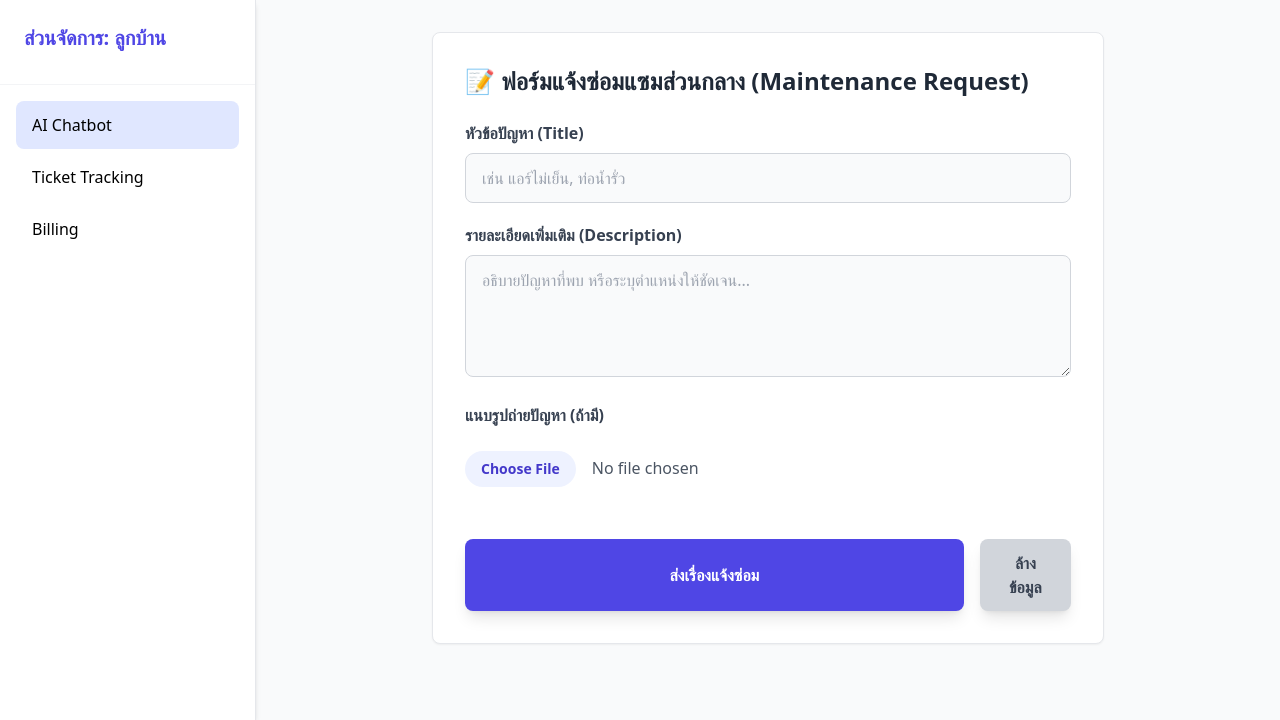
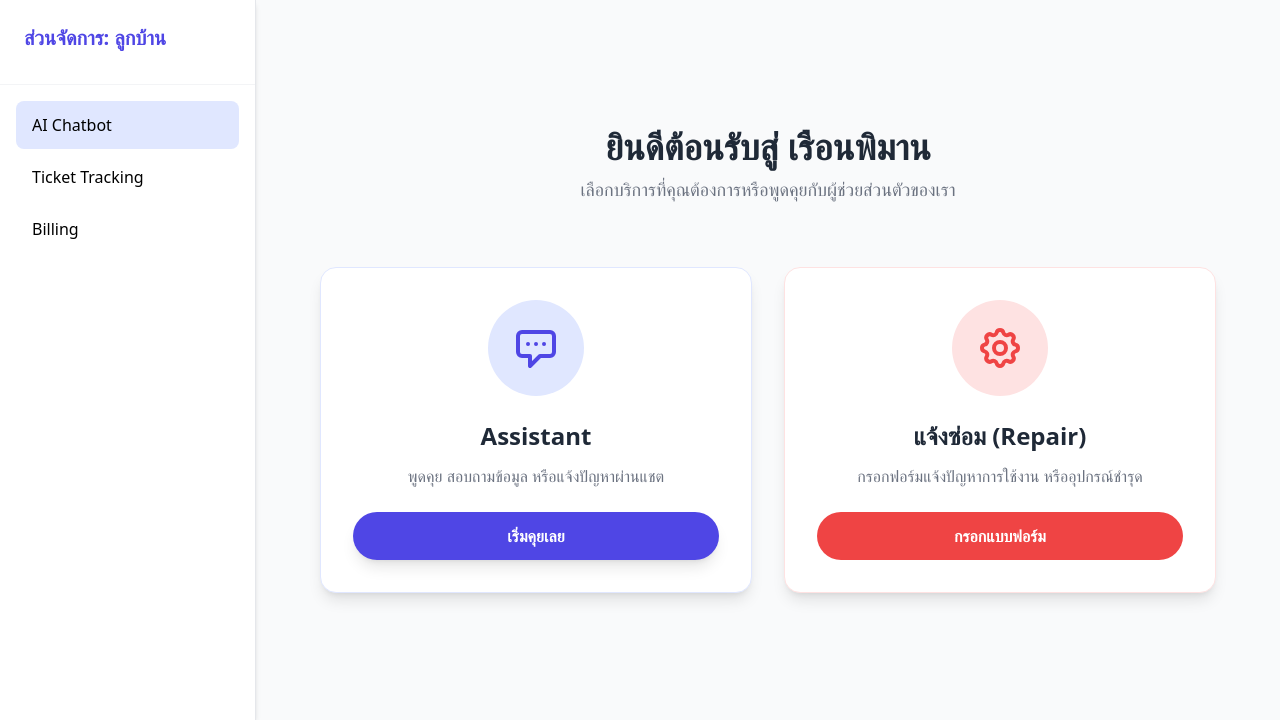
Before and after one commit to 6510615229/CN332, a Django app: page /resident/chatbot/ in a window 1280 px wide. Shown: the part 80-800 px from the top of the page. Run offline with Django 5.2, Linux system fonts and the light colour scheme; the visitor is signed in with stand-in values (Sample User, id 1); parts of the project's set-up code (start-up, migrations or seed data) failed here and were passed over; some libraries are stand-ins or nearby versions.

```diff
--- a/RuenPhiman/a_home/views.py
+++ b/RuenPhiman/a_home/views.py
@@ -1,4 +1,3 @@
-# a_home/views.py
 from django.shortcuts import render, redirect
 from django.contrib.auth.decorators import login_required
 from .models import MaintenanceTicket
@@ -30,9 +29,7 @@ def home_view(request):
 def role_page_view(request, role, page):
     user_role = get_user_role(request.user)
 
-    # ถ้า Role ของ User ไม่ตรงกับ URL ที่พยายามเข้า (เช่น ลูกบ้านพิมพ์ URL เข้าหน้านิติ)
-    # เราจะไม่ส่งกลับไปหน้า home แล้วเพื่อป้องกัน Loop
-    # แต่จะบังคับเตะกลับไปหน้าแรกของ Role ตัวเองแทน
+    # 📌 ดักจับ Role ที่ไม่ถูกต้อง
     if user_role != role:
         if user_role == 'juristic':
             return redirect('juristic_page', page='dashboard')
@@ -41,10 +38,11 @@ def role_page_view(request, role, page):
         else:
             return redirect('resident_page', page='chatbot')
 
-    if request.method == 'POST' and role == 'resident' and page == 'chatbot':
+    # 📌 ดักจับ POST จากหน้า 'repair_form'
+    if request.method == 'POST' and role == 'resident' and page == 'repair_form':
         title = request.POST.get('title')
         description = request.POST.get('description')
-        image = request.FILES.get('image') # รับไฟล์รูปภาพ
+        image = request.FILES.get('image')
 
         if title and description:
             MaintenanceTicket.objects.create(
@@ -53,7 +51,7 @@ def role_page_view(request, role, page):
                 description=description,
                 image=image
             )
-            # เมื่อส่งเสร็จ ให้เด้งไปหน้า Ticket Tracking (งานที่ซอลด้ากำลังทำ)
+            # พอบันทึกเสร็จ เด้งไปหน้าติดตามสถานะของซอลด้า
             return redirect('resident_page', page='ticket')
 
     page_titles = {
@@ -66,11 +64,12 @@ def role_page_view(request, role, page):
         'incident': 'Incident Log',
         'chatbot': 'AI Chatbot',
         'ticket': 'Ticket Tracking',
+        'repair_form': 'Repair Form',
     }
 
     context = {
         'active_tab': page,
         'page_title': page_titles.get(page, page.title())
     }
-    #return render(request, 'role_layout.html', context)
+
     return render(request, f'{role}/{page}.html', context)
--- /dev/null
+++ b/RuenPhiman/templates/resident/billing.html
@@ -0,0 +1,6 @@
+{% extends 'role_layout.html' %}
+{% block content %}
+<div class="flex items-center justify-center h-full">
+    <h1 class="text-3xl text-gray-400 font-bold">🚧 หน้า Billing (รอซอลด้าทำ)</h1>
+</div>
+{% endblock %}
--- a/RuenPhiman/templates/resident/chatbot.html
+++ b/RuenPhiman/templates/resident/chatbot.html
@@ -1,39 +1,75 @@
 {% extends 'role_layout.html' %}
 
 {% block content %}
-<div class="bg-white rounded-lg shadow-sm border border-gray-200 p-8 max-w-2xl mx-auto">
-    <h1 class="text-2xl font-bold text-gray-800 mb-6">📝 ฟอร์มแจ้งซ่อมแซมส่วนกลาง (Maintenance Request)</h1>
+<div class="h-full flex flex-col justify-center items-center bg-gray-50 p-8">
 
-    <form method="POST" enctype="multipart/form-data" class="flex flex-col gap-5">
+    <div class="text-center mb-12">
+        <h1 class="text-4xl font-bold text-gray-800 mb-2">ยินดีต้อนรับสู่ เรือนพิมาน</h1>
+        <p class="text-lg text-gray-500">เลือกบริการที่คุณต้องการหรือพูดคุยกับผู้ช่วยส่วนตัวของเรา</p>
+    </div>
 
-        {% csrf_token %}
+    <div class="flex flex-col md:flex-row gap-8 w-full max-w-4xl justify-center">
 
-        <div>
-            <label for="title" class="block text-gray-700 font-bold mb-2">หัวข้อปัญหา (Title)</label>
-            <input type="text" id="title" name="title" placeholder="เช่น แอร์ไม่เย็น, ท่อน้ำรั่ว"
-                   class="w-full bg-gray-50 border border-gray-300 rounded-lg px-4 py-3 focus:outline-none focus:border-indigo-500" required>
+        <div class="bg-white rounded-2xl shadow-lg border border-indigo-100 p-8 flex-1 flex flex-col items-center justify-center text-center transition-transform hover:scale-105 cursor-pointer"
+             onclick="openChat()"> <div class="w-24 h-24 bg-indigo-100 rounded-full flex items-center justify-center mb-6">
+                <svg class="w-12 h-12 text-indigo-600" fill="none" stroke="currentColor" viewBox="0 0 24 24" xmlns="http://www.w3.org/2000/svg"><path stroke-linecap="round" stroke-linejoin="round" stroke-width="2" d="M8 10h.01M12 10h.01M16 10h.01M9 16H5a2 2 0 01-2-2V6a2 2 0 012-2h14a2 2 0 012 2v8a2 2 0 01-2 2h-5l-5 5v-5z"></path></svg>
+            </div>
+            <h2 class="text-2xl font-bold text-gray-800 mb-3">Assistant</h2>
+            <p class="text-gray-500 mb-6">พูดคุย สอบถามข้อมูล หรือแจ้งปัญหาผ่านแชต</p>
+            <button class="bg-indigo-600 text-white font-semibold py-3 px-8 rounded-full hover:bg-indigo-700 transition-colors w-full">
+                เริ่มคุยเลย
+            </button>
         </div>
 
-        <div>
-            <label for="description" class="block text-gray-700 font-bold mb-2">รายละเอียดเพิ่มเติม (Description)</label>
-            <textarea id="description" name="description" rows="4" placeholder="อธิบายปัญหาที่พบ หรือระบุตำแหน่งให้ชัดเจน..."
-                      class="w-full bg-gray-50 border border-gray-300 rounded-lg px-4 py-3 focus:outline-none focus:border-indigo-500" required></textarea>
+        <a href="{% url 'resident_page' page='repair_form' %}" class="bg-white rounded-2xl shadow-lg border border-red-100 p-8 flex-1 flex flex-col items-center justify-center text-center transition-transform hover:scale-105 cursor-pointer">
+            <div class="w-24 h-24 bg-red-100 rounded-full flex items-center justify-center mb-6">
+                <svg class="w-12 h-12 text-red-500" fill="none" stroke="currentColor" viewBox="0 0 24 24" xmlns="http://www.w3.org/2000/svg"><path stroke-linecap="round" stroke-linejoin="round" stroke-width="2" d="M10.325 4.317c.426-1.756 2.924-1.756 3.35 0a1.724 1.724 0 002.573 1.066c1.543-.94 3.31.826 2.37 2.37a1.724 1.724 0 001.065 2.572c1.756.426 1.756 2.924 0 3.35a1.724 1.724 0 00-1.066 2.573c.94 1.543-.826 3.31-2.37 2.37a1.724 1.724 0 00-2.572 1.065c-.426 1.756-2.924 1.756-3.35 0a1.724 1.724 0 00-2.573-1.066c-1.543.94-3.31-.826-2.37-2.37a1.724 1.724 0 00-1.065-2.572c-1.756-.426-1.756-2.924 0-3.35a1.724 1.724 0 001.066-2.573c-.94-1.543.826-3.31 2.37-2.37.996.608 2.296.07 2.572-1.065z"></path><path stroke-linecap="round" stroke-linejoin="round" stroke-width="2" d="M15 12a3 3 0 11-6 0 3 3 0 016 0z"></path></svg>
+            </div>
+            <h2 class="text-2xl font-bold text-gray-800 mb-3">แจ้งซ่อม (Repair)</h2>
+            <p class="text-gray-500 mb-6">กรอกฟอร์มแจ้งปัญหาการใช้งาน หรืออุปกรณ์ชำรุด</p>
+            <div class="bg-red-500 text-white font-semibold py-3 px-8 rounded-full hover:bg-red-600 transition-colors w-full inline-block text-center">
+                กรอกแบบฟอร์ม
+            </div>
+        </a>
+
+    </div>
+</div>
+
+<div id="chatModal" class="hidden fixed inset-0 bg-black bg-opacity-50 z-50 flex items-center justify-center">
+    <div class="bg-white rounded-xl shadow-2xl w-full max-w-lg overflow-hidden flex flex-col h-[600px]">
+        <div class="bg-indigo-600 p-4 text-white flex justify-between items-center">
+            <h3 class="font-bold text-lg">Assistant</h3>
+            <button onclick="closeChat()" class="text-white hover:text-gray-200">
+                <svg class="w-6 h-6" fill="none" stroke="currentColor" viewBox="0 0 24 24"><path stroke-linecap="round" stroke-linejoin="round" stroke-width="2" d="M6 18L18 6M6 6l12 12"></path></svg>
+            </button>
         </div>
 
-        <div>
-            <label for="image" class="block text-gray-700 font-bold mb-2">แนบรูปถ่ายปัญหา (ถ้ามี)</label>
-            <input type="file" id="image" name="image"
-                   class="w-full bg-white text-gray-600 file:mr-4 file:py-2 file:px-4 file:rounded-full file:border-0 file:text-sm file:font-semibold file:bg-indigo-50 file:text-indigo-700 hover:file:bg-indigo-100">
+        <div class="flex-1 p-4 overflow-y-auto bg-gray-50 flex flex-col gap-4">
+            <div class="bg-white p-3 rounded-lg border border-gray-200 max-w-[80%] self-start shadow-sm">
+                สวัสดีครับ มีอะไรให้เรือนพิมานช่วยเหลือไหมครับ? <br><br>
+                <a href="{% url 'resident_page' page='repair_form' %}" class="mt-2 inline-block bg-indigo-100 text-indigo-700 text-sm font-semibold py-1 px-3 rounded hover:bg-indigo-200">
+                    🔧 แจ้งซ่อมแซม
+                </a>
+            </div>
         </div>
 
-        <div class="mt-4 flex gap-4">
-            <button type="submit" class="bg-indigo-600 text-white px-6 py-3 rounded-lg font-bold hover:bg-indigo-700 transition-colors w-full">
-                ส่งเรื่องแจ้งซ่อม
-            </button>
-            <button type="reset" class="bg-gray-300 text-gray-700 px-6 py-3 rounded-lg font-bold hover:bg-gray-400 transition-colors">
-                ล้างข้อมูล
+        <div class="p-4 border-t border-gray-200 bg-white flex gap-2">
+            <input type="text" placeholder="พิมพ์ข้อความ..." class="flex-1 border border-gray-300 rounded-full px-4 py-2 focus:outline-none focus:border-indigo-500">
+            <button class="bg-indigo-600 text-white p-2 rounded-full hover:bg-indigo-700 w-10 h-10 flex items-center justify-center">
+                <svg class="w-5 h-5" fill="none" stroke="currentColor" viewBox="0 0 24 24"><path stroke-linecap="round" stroke-linejoin="round" stroke-width="2" d="M12 19l9 2-9-18-9 18 9-2zm0 0v-8"></path></svg>
             </button>
         </div>
-    </form>
+    </div>
 </div>
+
+<script>
+    // สคริปต์ง่ายๆ สำหรับเปิด/ปิดหน้าต่าง Chat
+    function openChat() {
+        document.getElementById('chatModal').classList.remove('hidden');
+    }
+    function closeChat() {
+        document.getElementById('chatModal').classList.add('hidden');
+    }
+</script>
+
 {% endblock %}
```
Also changed, not shown: RuenPhiman/templates/resident/repair_form.html (added, +35 -0 lines), RuenPhiman/templates/resident/ticket.html (added, +7 -0 lines).
